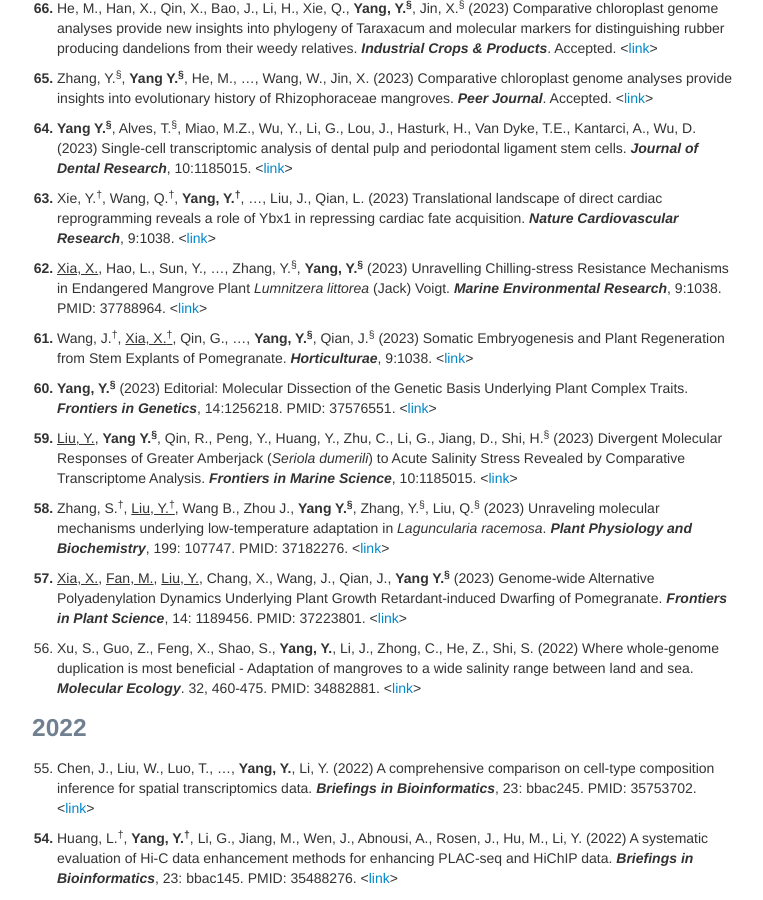
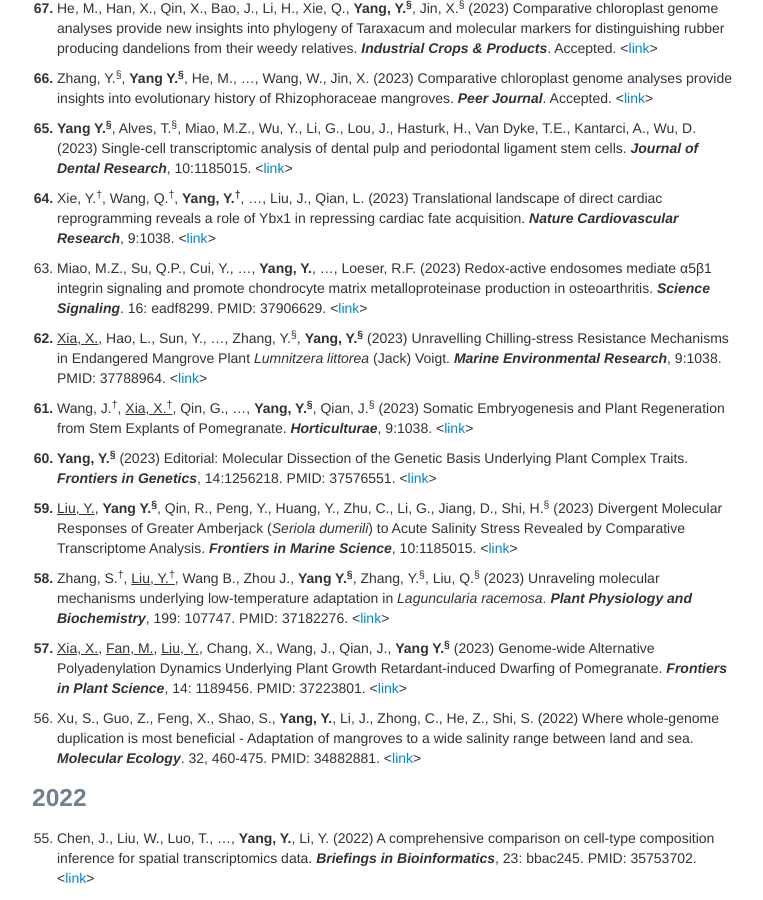
Before and after one commit to yuchenyanggroup/yuchenyanggroup.github.io, a Jekyll site: the page built from pages/pubs.md, in a window 1280 px wide and 900 px high, scrolled down 456 px. Shown: the whole window, without its empty margins (258-1021 px from the left). Built offline with Jekyll 4.4.1, drawn with Linux system fonts in a browser that asks for light colours.

Commit message:
Update pubs.md

```diff
--- a/pages/pubs.md
+++ b/pages/pubs.md
@@ -17,13 +17,16 @@ title: Yang Group's publications
 <ol start="1" style="font-weight: bold;"> <li><span style="font-weight: normal;">Giusti-Rodríguez, P.<sup>&dagger;</sup>, Lu, L.<sup>&dagger;</sup>, <b>Yang, Y.<sup>&dagger;</sup></b>, ..., Sullivan, P. (2022+) Using three-dimensional regulatory chromatin interactions from adult and fetal cortex to interpret genetic results for psychiatric disorders and cognitive traits. <i><b>bioRxiv</b></i>. <<a href="https://www.biorxiv.org/content/10.1101/406330v1.full">link</a>></span></li></ol>
 
 ### 2023
-<ol start="66" style="font-weight: bold;"> <li><span style="font-weight: normal;"> He, M., Han, X., Qin, X., Bao, J., Li, H., Xie, Q., <b>Yang, Y.<sup>&sect;</sup></b>, Jin, X.<sup>&sect;</sup> (2023) Comparative chloroplast genome analyses provide new insights into phylogeny of Taraxacum and molecular markers for distinguishing rubber producing dandelions from their weedy relatives. <i><b>Industrial Crops & Products</b></i>. Accepted. <<a href="https://www.frontiersin.org/articles/10.3389/fmars.2023.1185015/full">link</a>></span></li></ol>
 
-<ol start="65" style="font-weight: bold;"> <li><span style="font-weight: normal;"> Zhang, Y.<sup>&sect;</sup>, <b>Yang Y.<sup>&sect;</sup></b>, He, M., …, Wang, W., Jin, X. (2023) Comparative chloroplast genome analyses provide insights into evolutionary history of Rhizophoraceae mangroves. <i><b>Peer Journal</b></i>. Accepted. <<a href="https://www.frontiersin.org/articles/10.3389/fmars.2023.1185015/full">link</a>></span></li></ol>
+<ol start="67" style="font-weight: bold;"> <li><span style="font-weight: normal;"> He, M., Han, X., Qin, X., Bao, J., Li, H., Xie, Q., <b>Yang, Y.<sup>&sect;</sup></b>, Jin, X.<sup>&sect;</sup> (2023) Comparative chloroplast genome analyses provide new insights into phylogeny of Taraxacum and molecular markers for distinguishing rubber producing dandelions from their weedy relatives. <i><b>Industrial Crops & Products</b></i>. Accepted. <<a href="https://www.frontiersin.org/articles/10.3389/fmars.2023.1185015/full">link</a>></span></li></ol>
 
-<ol start="64" style="font-weight: bold;"> <li><span style="font-weight: normal;"> <b>Yang Y.<sup>&sect;</sup></b>, Alves, T.<sup>&sect;</sup>, Miao, M.Z., Wu, Y., Li, G., Lou, J., Hasturk, H., Van Dyke, T.E., Kantarci, A., Wu, D. (2023) Single-cell transcriptomic analysis of dental pulp and periodontal ligament stem cells. <i><b>Journal of Dental Research</b></i>, 10:1185015. <<a href="https://www.frontiersin.org/articles/10.3389/fmars.2023.1185015/full">link</a>></span></li></ol>
+<ol start="66" style="font-weight: bold;"> <li><span style="font-weight: normal;"> Zhang, Y.<sup>&sect;</sup>, <b>Yang Y.<sup>&sect;</sup></b>, He, M., …, Wang, W., Jin, X. (2023) Comparative chloroplast genome analyses provide insights into evolutionary history of Rhizophoraceae mangroves. <i><b>Peer Journal</b></i>. Accepted. <<a href="https://www.frontiersin.org/articles/10.3389/fmars.2023.1185015/full">link</a>></span></li></ol>
 
-<ol start="63" style="font-weight: bold;"> <li><span style="font-weight: normal;"> Xie, Y.<sup>&dagger;</sup>, Wang, Q.<sup>&dagger;</sup>, <b>Yang, Y.<sup>&dagger;</sup></b>, …, Liu, J., Qian, L. (2023) Translational landscape of direct cardiac reprogramming reveals a role of Ybx1 in repressing cardiac fate acquisition. <i><b>Nature Cardiovascular Research</b></i>, 9:1038. <<a href="https://www.mdpi.com/2311-7524/9/9/1038">link</a>></span></li></ol>
+<ol start="65" style="font-weight: bold;"> <li><span style="font-weight: normal;"> <b>Yang Y.<sup>&sect;</sup></b>, Alves, T.<sup>&sect;</sup>, Miao, M.Z., Wu, Y., Li, G., Lou, J., Hasturk, H., Van Dyke, T.E., Kantarci, A., Wu, D. (2023) Single-cell transcriptomic analysis of dental pulp and periodontal ligament stem cells. <i><b>Journal of Dental Research</b></i>, 10:1185015. <<a href="https://www.frontiersin.org/articles/10.3389/fmars.2023.1185015/full">link</a>></span></li></ol>
+
+<ol start="64" style="font-weight: bold;"> <li><span style="font-weight: normal;"> Xie, Y.<sup>&dagger;</sup>, Wang, Q.<sup>&dagger;</sup>, <b>Yang, Y.<sup>&dagger;</sup></b>, …, Liu, J., Qian, L. (2023) Translational landscape of direct cardiac reprogramming reveals a role of Ybx1 in repressing cardiac fate acquisition. <i><b>Nature Cardiovascular Research</b></i>, 9:1038. <<a href="https://www.mdpi.com/2311-7524/9/9/1038">link</a>></span></li></ol>
+
+<ol start="63"> <li> Miao, M.Z., Su, Q.P., Cui, Y., …, <b>Yang, Y.</b>, …, Loeser, R.F. (2023) Redox-active endosomes mediate α5β1 integrin signaling and promote chondrocyte matrix metalloproteinase production in osteoarthritis. <i><b>Science Signaling</b></i>. 16: eadf8299. PMID: 37906629. <<a href="https://www.science.org/doi/10.1126/scisignal.adf8299">link</a>></li></ol>
 
 <ol start="62" style="font-weight: bold;"> <li><span style="font-weight: normal;"> <u>Xia, X.</u>, Hao, L., Sun, Y., …, Zhang, Y.<sup>&sect;</sup>, <b>Yang, Y.<sup>&sect;</sup></b> (2023) Unravelling Chilling-stress Resistance Mechanisms in Endangered Mangrove Plant <i>Lumnitzera littorea</i> (Jack) Voigt. <i><b>Marine Environmental Research</b></i>, 9:1038. PMID: 37788964. <<a href="https://www.mdpi.com/2311-7524/9/9/1038">link</a>></span></li></ol>
 
```
